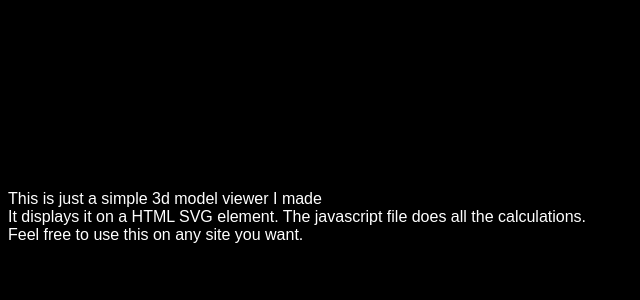
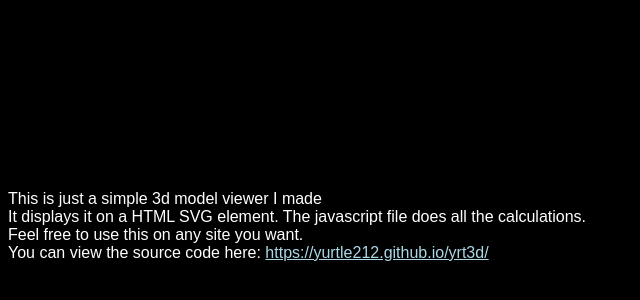
Before and after one commit to Yurtle212/yrt3d, a plain HTML site: page index.html in a window 1280 px wide. Shown: the part 338-638 px from the top of the page, without its empty margins (0-640 px from the left). Drawn offline with Linux system fonts and the light colour scheme; no server answers.

Commit message:
update index.html

```diff
--- a/index.html
+++ b/index.html
@@ -6,6 +6,9 @@
             html {
                 background-color: black;
                 font-family: Arial, Helvetica, sans-serif;
+            }
+            a {
+                color: lightblue;
             }
         </style>
     </head>
@@ -16,7 +19,8 @@
         <p style="color: white;">
             This is just a simple 3d model viewer I made<br>
             It displays it on a HTML SVG element. The javascript file does all the calculations.<br>
-            Feel free to use this on any site you want.
+            Feel free to use this on any site you want.<br>
+            You can view the source code here: <a href="https://yurtle212.github.io/yrt3d/">https://yurtle212.github.io/yrt3d/</a>
         </p>
         <script src="./yrt3d.js"></script>
         <script>
```
